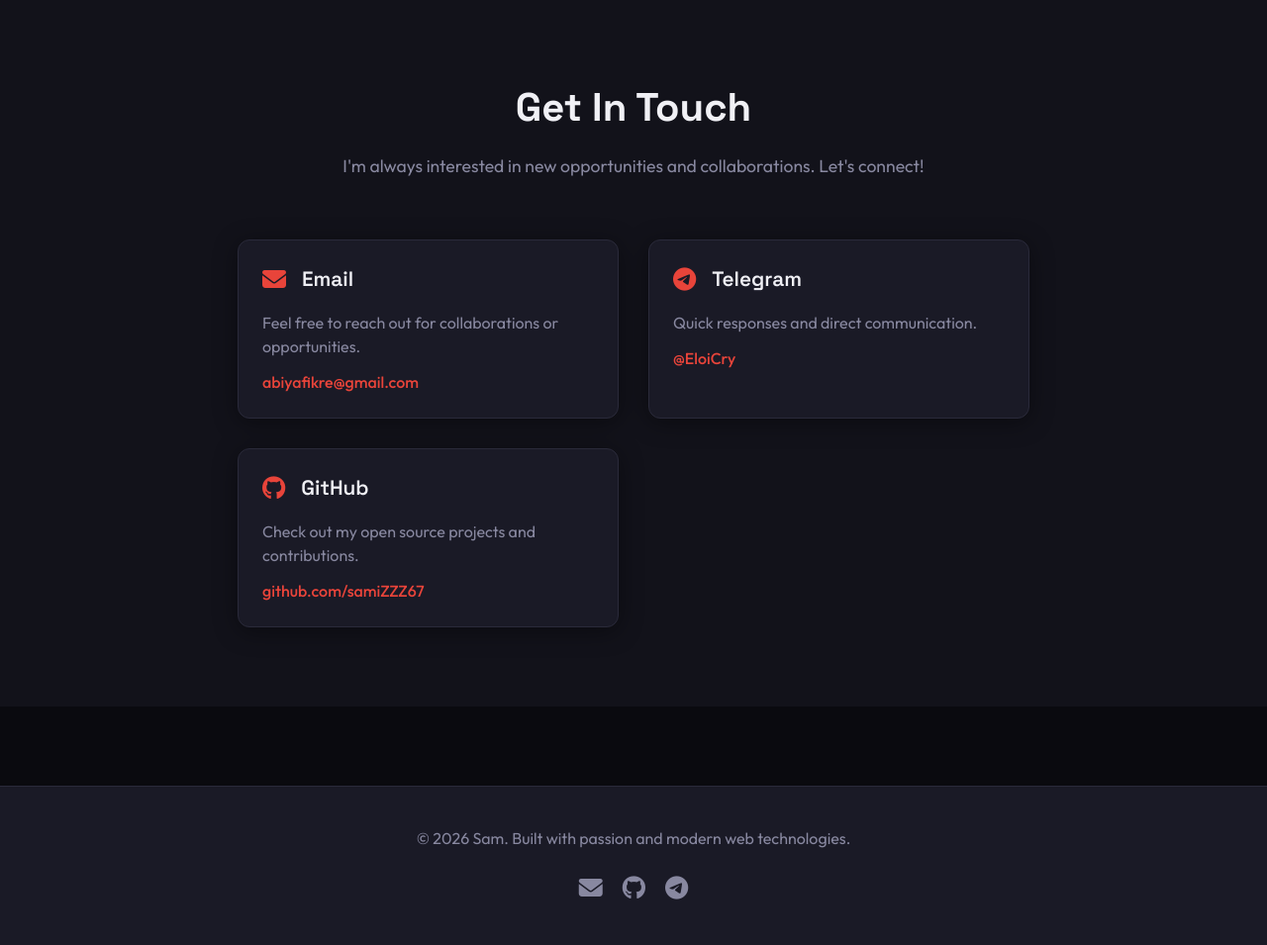
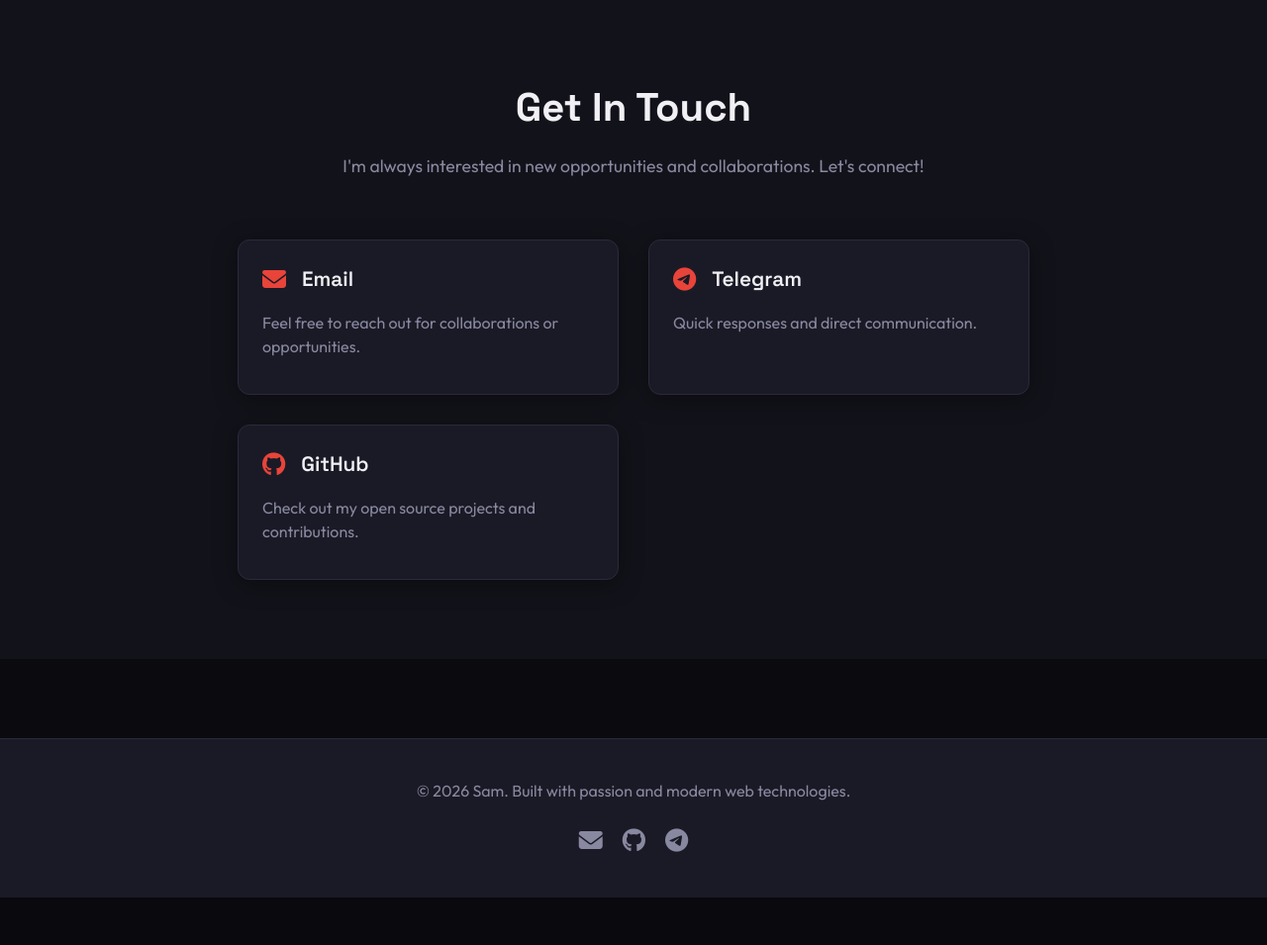
Before and after one commit to samiZZZ67/Portfolio-show, a Django app: page /about/ in a window 1280 px wide. Shown: the part 3107-4062 px from the top of the page at 99% size. After the commit the page ends 4014 px from the top, so only its background shows below. Run offline with Django 5.2, Linux system fonts and the light colour scheme; some libraries are stand-ins or nearby versions.

Commit message:
remove unwanted email,tg username from about page

```diff
--- a/templates/portfolio/about.html
+++ b/templates/portfolio/about.html
@@ -669,7 +669,7 @@
                     </div>
                     <p style="color:var(--text-secondary);margin-bottom:12px;">Feel free to reach out for collaborations or opportunities.</p>
                     <a href="mailto:aiyafikre@gmail.com" style="color:var(--accent);text-decoration:none;font-weight:500;">
-                        abiyafikre@gmail.com
+
                     </a>
                 </div>
 
@@ -680,7 +680,7 @@
                     </div>
                     <p style="color:var(--text-secondary);margin-bottom:12px;">Quick responses and direct communication.</p>
                     <a href="https://t.me/EloiCry" target="_blank" style="color:var(--accent);text-decoration:none;font-weight:500;">
-                        @EloiCry
+
                     </a>
                 </div>
 
@@ -691,7 +691,7 @@
                     </div>
                     <p style="color:var(--text-secondary);margin-bottom:12px;">Check out my open source projects and contributions.</p>
                     <a href="https://github.com/samiZZZ67" target="_blank" style="color:var(--accent);text-decoration:none;font-weight:500;">
-                        github.com/samiZZZ67
+
                     </a>
                 </div>
             </div>
```
